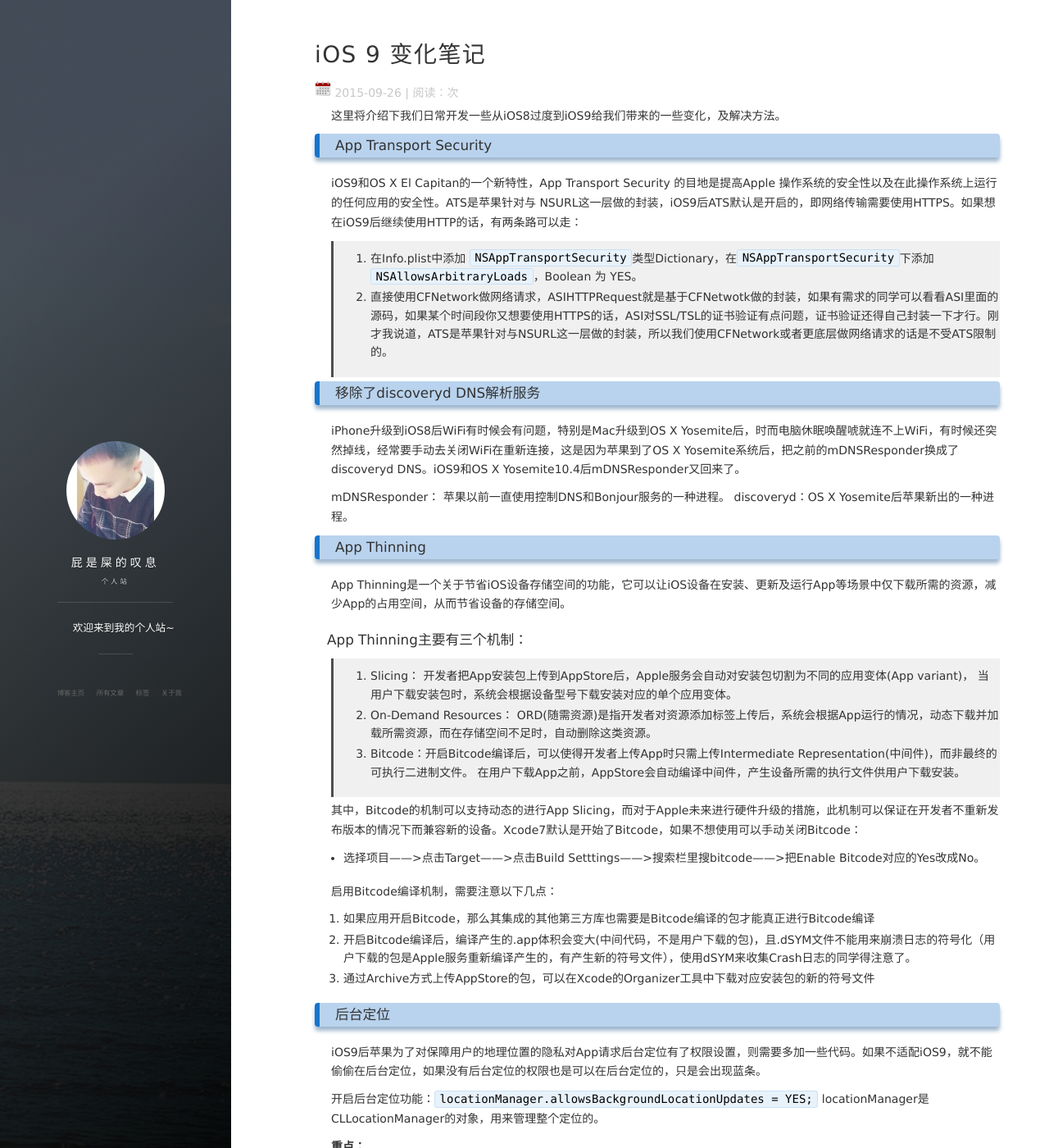
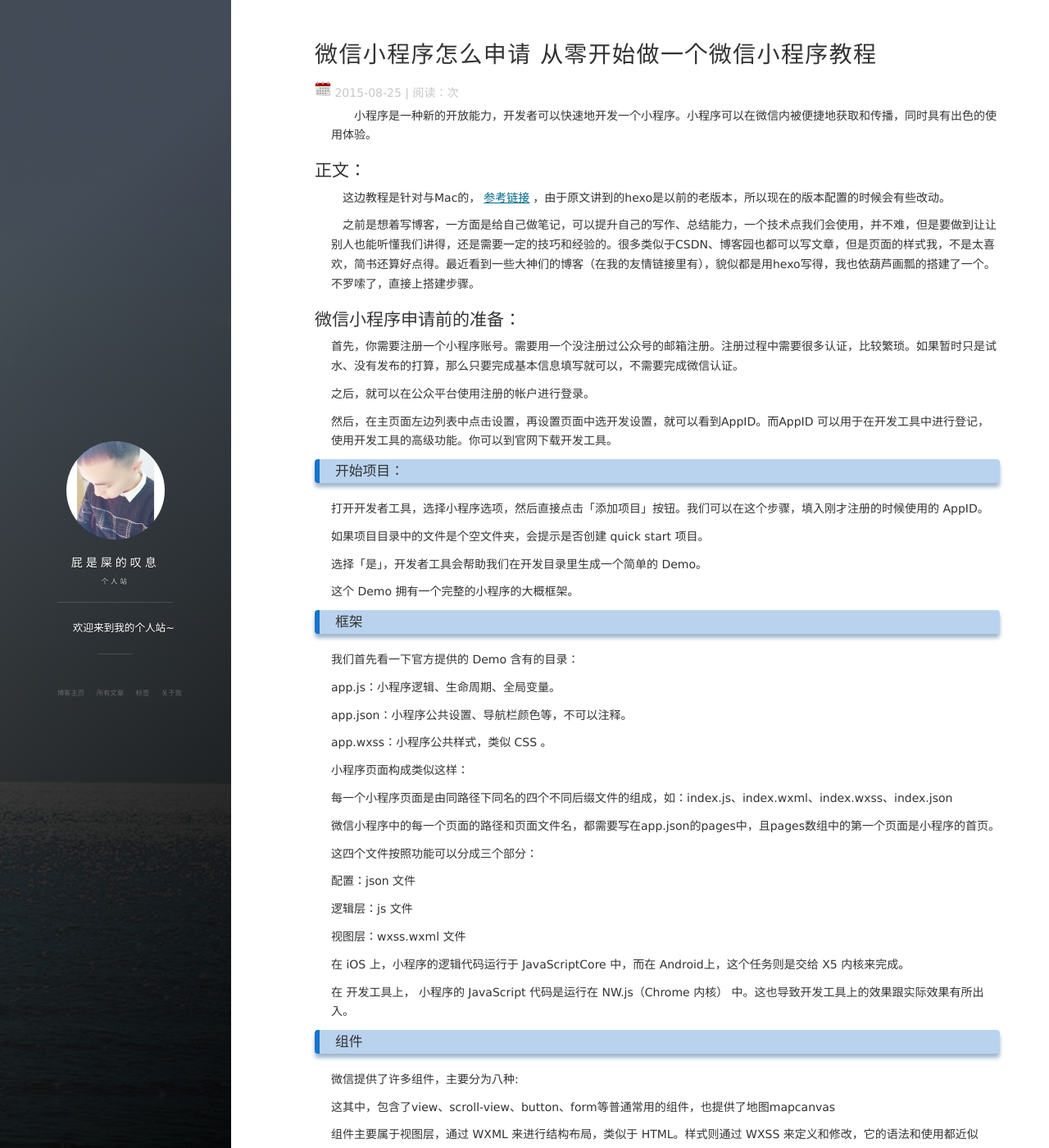
Before and after one commit to jbdxbl5/jbdxbl5.github.io, a Jekyll site: the page built from _posts/2015-09-26-iOS9_Note.md, in a window 1280 px wide and 1400 px high. Shown: the whole window at 82% size. Built offline with Jekyll 4.4.1, drawn with Linux system fonts in a browser that asks for light colours; nearby versions of some CDN libraries; comment, search, counter and statistics services are not loaded; some of the changed text lies outside the part shown.

Commit message:
Update 2015-09-26-iOS9_Note.md

````diff
--- a/_posts/2015-09-26-iOS9_Note.md
+++ b/_posts/2015-09-26-iOS9_Note.md
@@ -1,107 +1,106 @@
 ---
 layout: post
-title: "iOS 9 变化笔记"
-date: 2015-09-26 18:15:06
-description: "iOS9 变化笔记, 以及工作中常遇到的问题"
-tag: iOS
+title: "微信小程序怎么申请 从零开始做一个微信小程序教程"
+date: 2015-08-25
+description: "微信小程序怎么申请 从零开始做一个微信小程序教程"
+tag: 博客
 ---
 
+　　小程序是一种新的开放能力，开发者可以快速地开发一个小程序。小程序可以在微信内被便捷地获取和传播，同时具有出色的使用体验。
 
-这里将介绍下我们日常开发一些从iOS8过度到iOS9给我们带来的一些变化，及解决方法。
+## 正文：
+　这边教程是针对与Mac的，[参考链接](http://ibruce.info/2013/11/22/hexo-your-blog/?utm_source=tuicool)，由于原文讲到的hexo是以前的老版本，所以现在的版本配置的时候会有些改动。
+
+　之前是想着写博客，一方面是给自己做笔记，可以提升自己的写作、总结能力，一个技术点我们会使用，并不难，但是要做到让让别人也能听懂我们讲得，还是需要一定的技巧和经验的。很多类似于CSDN、博客园也都可以写文章，但是页面的样式我，不是太喜欢，简书还算好点得。最近看到一些大神们的博客（在我的友情链接里有），貌似都是用hexo写得，我也依葫芦画瓢的搭建了一个。不罗嗦了，直接上搭建步骤。
+
+## 微信小程序申请前的准备：
+
+首先，你需要注册一个小程序账号。需要用一个没注册过公众号的邮箱注册。注册过程中需要很多认证，比较繁琐。如果暂时只是试水、没有发布的打算，那么只要完成基本信息填写就可以，不需要完成微信认证。
+
+之后，就可以在公众平台使用注册的帐户进行登录。
+
+然后，在主页面左边列表中点击设置，再设置页面中选开发设置，就可以看到AppID。而AppID 可以用于在开发工具中进行登记，使用开发工具的高级功能。你可以到官网下载开发工具。
+
+### 开始项目：
+打开开发者工具，选择小程序选项，然后直接点击「添加项目」按钮。我们可以在这个步骤，填入刚才注册的时候使用的 AppID。
+
+如果项目目录中的文件是个空文件夹，会提示是否创建 quick start 项目。
+
+选择「是」，开发者工具会帮助我们在开发目录里生成一个简单的 Demo。
+
+这个 Demo 拥有一个完整的小程序的大概框架。
+
+### 框架
+
+我们首先看一下官方提供的 Demo 含有的目录：
+
+app.js：小程序逻辑、生命周期、全局变量。
+
+app.json：小程序公共设置、导航栏颜色等，不可以注释。
+
+app.wxss：小程序公共样式，类似 CSS 。
+
+小程序页面构成类似这样：
+
+每一个小程序页面是由同路径下同名的四个不同后缀文件的组成，如：index.js、index.wxml、index.wxss、index.json
+
+微信小程序中的每一个页面的路径和页面文件名，都需要写在app.json的pages中，且pages数组中的第一个页面是小程序的首页。
+
+这四个文件按照功能可以分成三个部分：
+
+配置：json 文件
+
+逻辑层：js 文件
+
+视图层：wxss.wxml 文件
+
+在 iOS 上，小程序的逻辑代码运行于 JavaScriptCore 中，而在 Android上，这个任务则是交给 X5 内核来完成。
+
+在 开发工具上， 小程序的 JavaScript 代码是运行在 NW.js（Chrome 内核） 中。这也导致开发工具上的效果跟实际效果有所出入。
+
+### 组件
+
+微信提供了许多组件，主要分为八种:
+
+这其中，包含了view、scroll-view、button、form等普通常用的组件，也提供了地图mapcanvas
+
+组件主要属于视图层，通过 WXML 来进行结构布局，类似于 HTML。样式则通过 WXSS 来定义和修改，它的语法和使用都近似 CSS。
 
 
-### App Transport Security
+### API
 
-iOS9和OS X El Capitan的一个新特性，App Transport Security 的目地是提高Apple 操作系统的安全性以及在此操作系统上运行的任何应用的安全性。ATS是苹果针对与 NSURL这一层做的封装，iOS9后ATS默认是开启的，即网络传输需要使用HTTPS。如果想在iOS9后继续使用HTTP的话，有两条路可以走：
+网络
 
-> 1. 在Info.plist中添加 `NSAppTransportSecurity`类型Dictionary，在`NSAppTransportSecurity`下添加`NSAllowsArbitraryLoads`，Boolean 为 YES。
-> 2. 直接使用CFNetwork做网络请求，ASIHTTPRequest就是基于CFNetwotk做的封装，如果有需求的同学可以看看ASI里面的源码，如果某个时间段你又想要使用HTTPS的话，ASI对SSL/TSL的证书验证有点问题，证书验证还得自己封装一下才行。刚才我说道，ATS是苹果针对与NSURL这一层做的封装，所以我们使用CFNetwork或者更底层做网络请求的话是不受ATS限制的。
+媒体
 
+数据
 
-### 移除了discoveryd DNS解析服务
+位置
 
-iPhone升级到iOS8后WiFi有时候会有问题，特别是Mac升级到OS X Yosemite后，时而电脑休眠唤醒唬就连不上WiFi，有时候还突然掉线，经常要手动去关闭WiFi在重新连接，这是因为苹果到了OS X Yosemite系统后，把之前的mDNSResponder换成了discoveryd DNS。iOS9和OS X Yosemite10.4后mDNSResponder又回来了。
+设备
 
-mDNSResponder： 苹果以前一直使用控制DNS和Bonjour服务的一种进程。
-discoveryd：OS X Yosemite后苹果新出的一种进程。
+界面
 
-### App Thinning
-App Thinning是一个关于节省iOS设备存储空间的功能，它可以让iOS设备在安装、更新及运行App等场景中仅下载所需的资源，减少App的占用空间，从而节省设备的存储空间。
+开发接口
 
-#### App Thinning主要有三个机制：
+网络请求接口包含了普通的 HTTPS 请求，支持上传、下载、Socket，基本上满足了我们开发中所需要的网络需求。
 
-> 1. Slicing： 开发者把App安装包上传到AppStore后，Apple服务会自动对安装包切割为不同的应用变体(App variant)， 当用户下载安装包时，系统会根据设备型号下载安装对应的单个应用变体。
-> 2. On-Demand Resources： ORD(随需资源)是指开发者对资源添加标签上传后，系统会根据App运行的情况，动态下载并加载所需资源，而在存储空间不足时，自动删除这类资源。
-> 3. Bitcode：开启Bitcode编译后，可以使得开发者上传App时只需上传Intermediate Representation(中间件)，而非最终的可执行二进制文件。 在用户下载App之前，AppStore会自动编译中间件，产生设备所需的执行文件供用户下载安装。
+这些 API 属于逻辑层，写在 JS 逻辑文件中。
 
-其中，Bitcode的机制可以支持动态的进行App Slicing，而对于Apple未来进行硬件升级的措施，此机制可以保证在开发者不重新发布版本的情况下而兼容新的设备。Xcode7默认是开始了Bitcode，如果不想使用可以手动关闭Bitcode：
+使用实例：
 
+wx.getLocation({ type: 'wgs84', success: function(res) { var latitude = res.latitude var longitude = res.longitude var speed = res.speed var accuracy = res.accuracy } })
 
+可以到官方文档 – API 查看其它 API 的使用方法。
 
-* 选择项目——>点击Target——>点击Build Setttings——>搜索栏里搜bitcode——>把Enable Bitcode对应的Yes改成No。
+编译运行
 
+### 模拟器调试
 
-启用Bitcode编译机制，需要注意以下几点：
+我们可以在微信提供的开发者工具中，使用模拟器查看小程序运行的效果。
 
-1. 如果应用开启Bitcode，那么其集成的其他第三方库也需要是Bitcode编译的包才能真正进行Bitcode编译
-2. 开启Bitcode编译后，编译产生的.app体积会变大(中间代码，不是用户下载的包)，且.dSYM文件不能用来崩溃日志的符号化（用户下载的包是Apple服务重新编译产生的，有产生新的符号文件），使用dSYM来收集Crash日志的同学得注意了。
-3. 通过Archive方式上传AppStore的包，可以在Xcode的Organizer工具中下载对应安装包的新的符号文件
+之前我们提过，小程序的运行底层不同，这也导致在模拟器上的效果，会与在手机上运行有些差异。
 
+### 真机调试
 
-### 后台定位
-
-iOS9后苹果为了对保障用户的地理位置的隐私对App请求后台定位有了权限设置，则需要多加一些代码。如果不适配iOS9，就不能偷偷在后台定位，如果没有后台定位的权限也是可以在后台定位的，只是会出现蓝条。
-
-开启后台定位功能：`locationManager.allowsBackgroundLocationUpdates = YES;`
-locationManager是CLLocationManager的对象，用来管理整个定位的。
-
-**重点：**
-
-> 配置info.plist，添加一个Required background modes，Array类型的，然后在Required background modes里面Item 0对应的Value设置为App registers for location updates，这样就解决了iOS9后台定位出现蓝条的问题了。
-
-
-### UI Testing
-Xcode7中苹果引入了一种新的方式在应用中进行测试——UI Testting，UI Testting允许我们找到UI元素与之交互，还能检查属性和状态。UI Testting已经完全集成进了Xcode7的测试报告，可以和单元测试一起执行。使用起来跟之前Xcode5出来的XCTest差不多，Xcode bots提供对此的支持，而且command line支持当UI测试失败时会立即发出通知。
-
-可以参考Github上的Demo，步骤：
-
-1. 在DemoTests.m里创建一个test开头的方法
-2. 在setUp()里启动应用 `XCUIApplication().launch()`
-3. 新建一个方法test开头的，在里面获取应用`let app = XCUIApplication()`
-4. 的到`let app = XCUIApplication()`，a`pp.buttons[“View Detail”].tap()?`。buttons是当前这个界面的所有按钮的集合，[]里面写按钮的名字，tap()就是执行这个按钮所对应的方法，可以是网络请求、界面跳转等等。
-
-
-### URL scheme
-
-在iOS9中，如果使用URL scheme必须在"Info.plist"中将你要在外部调用的URL scheme列为白名单，否则不能使用。
-
-配置info.plist，添加一个`LSApplicationQueriesSchemes`，Array类型的，然后在`LSApplicationQueriesSchemes`的Item里面添加urlscheme就行了，urlscheme是任意一个字符串，就是你自己需要使用的urlscheme，iOS9 URL scheme白名单适配就完成了。
-
-### 出现大量的警告
-
-Xcode7后运行以前的项目后出现大量的警告如：
-
-```bash
-(null): warning: /var/folders/p4/z7zy68r92hd3p5ry5g2v3k_8rlwzzr/C/org.llvm.clang.dalmo/ModuleCache/1TXZDLI9N2EMV/Foundation-3DFYNEBRQSXST.pcm: No such file or directory。
-```
-
-作为一个有洁癖的我反正是不能忍，出现警告的大致原因跟我上面提到的开启Bitcode，.dSYM文件不能用来符号化有关，Xcode试图去创建dSYM文件，但是你又不需要。
-
-### 解决方法
-
-1. Build Settings ——>Build Options——>Debug Information Format
-2. Debug下的DWARF with dsYM File改成DWARF
-3. Release下的还是之前默认的DWARF with dsYM File不变
-
-
-参考资料：
-
-- [iOS9AdaptationTips](https://github.com/ChenYilong/iOS9AdaptationTips)
-- [iOS9学习系列](http://www.cocoachina.com/ios/20150821/13140.html)
-- [iOS9-day-by-day](https://github.com/shinobicontrols/iOS9-day-by-day)
-
-
-
-<br>
-
-转载请注明：[潘柏信的博客](http://baixin) » [点击阅读原文](http://baixin.io/2015/09/iOS9_Note/)
+在左边的选项栏中，选择项目，然后点预览会生产一个二维码，用管理员微信号扫一扫，就可以在真机上看实际效果。
````
